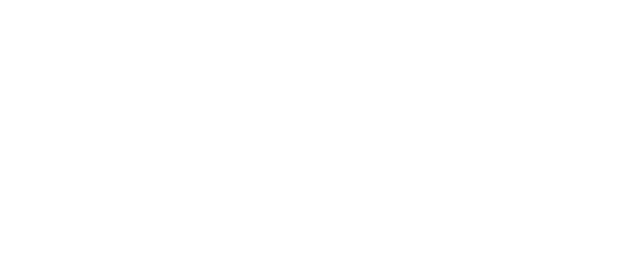
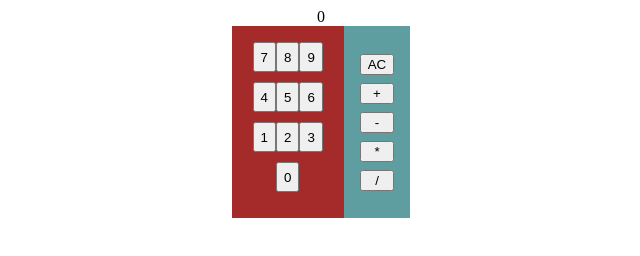
Before and after one commit to notben-273/calculator, a plain HTML site: page index.html in a window 1280 px wide. Shown: the whole page, without its empty margins (319-959 px from the left). Drawn offline with Linux system fonts and the light colour scheme.

Commit message:
Add keypad functionality and store displayed value

```diff
--- a/index.html
+++ b/index.html
@@ -8,6 +8,28 @@
     <title>Calculator</title>
 </head>
 <body>
+    <div id="display">0</div>
+    <div id="controls">
+        <div id="keypad">
+            <button class="key" id="7">7</button>
+            <button class="key" id="8">8</button>
+            <button class="key" id="9">9</button>
+            <button class="key" id="4">4</button>
+            <button class="key" id="5">5</button>
+            <button class="key" id="6">6</button>
+            <button class="key" id="1">1</button>
+            <button class="key" id="2">2</button>
+            <button class="key" id="3">3</button>
+            <button class="key" id="0">0</button>
+        </div>
+        <div id="operators">
+            <button id="ac">AC</button>
+            <button id="add">+</button>
+            <button id="subtract">-</button>
+            <button id="multiply">*</button>
+            <button id="divide">/</button>
+        </div>
+    </div>
 
 </body>
 </html>
--- a/java-script.js
+++ b/java-script.js
@@ -1,3 +1,14 @@
+const keys = document.querySelectorAll(".key");
+const display = document.querySelector("#display");
+
+keys.forEach(element => {
+    element.addEventListener("click", (e) => {
+        //display.textContent = element.id;
+        displayValue = displayValue + element.id;
+        display.textContent = displayValue;
+    })
+});
+
 function add(number1, number2) {
     return number1 + number2;
 }
@@ -17,6 +28,7 @@ function divide(number1, number2) {
 let number1;
 let number2;
 let operator;
+let displayValue = '';
 
 function operate(number1, number2, operator) {
 
--- a/style.css
+++ b/style.css
@@ -0,0 +1,35 @@
+body {
+    display: flex;
+    flex-direction: column;
+    align-items: center;
+    justify-content: center;
+}
+
+#keypad {
+    display: flex;
+    flex-wrap: wrap;
+    justify-content: center;
+    max-width: 80px;
+    height: 20vh;
+    background-color: brown;
+    padding: 16px;
+}
+
+#controls {
+    display: flex;
+}
+
+#operators {
+    display: flex;
+    flex-direction: column;
+    justify-content: center;
+    padding: 16px;
+    height: 20vh;
+    background-color: cadetblue;
+    gap: 8px;
+}
+
+button {
+    flex: 0;
+    height: 30px;
+}
```
